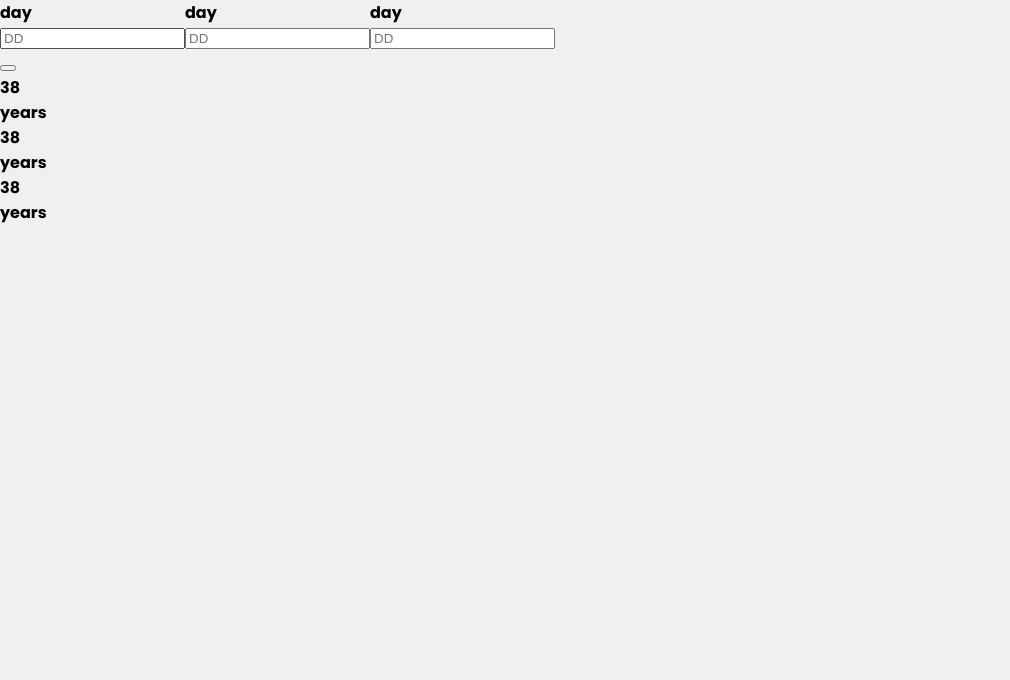
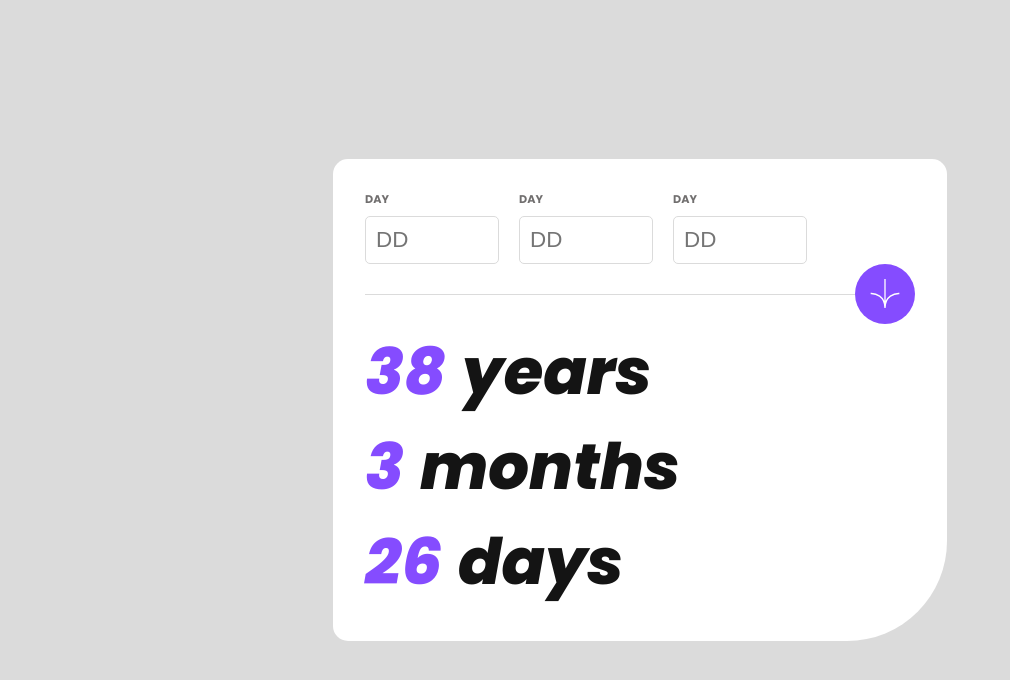
Before and after one commit to vincora/age-calculator, a React (Create React App) app: page / in a window 1280 px wide. Shown: the top 680 px of the page, without its empty margins (0-1010 px from the left). Built offline with nearby package versions, Linux system fonts and the light colour scheme.

Commit message:
scss modules styling

```diff
--- a/src/App.js
+++ b/src/App.js
@@ -2,6 +2,7 @@
 import './App.scss';
 import Input from './components/Input';
 import Result from './components/Result';
+import arrow from './icon-arrow.svg';
 
 function App() {
   return (
@@ -11,12 +12,19 @@ function App() {
         <Input />
         <Input />
       </ul>
-      <button className="calculator__button"></button>
-      <ul className="calculator__result">
-        <Result />
-        <Result />
-        <Result />
-      </ul>
+      <div className="calculator__button">
+        <div className="calculator__button-line"></div>
+        <button className="calculator__button-body">
+          <img src={arrow} alt="" />
+        </button>
+      </div>
+      <div className="calculator__result">
+        <Result
+        years = '38'
+        months = '3'
+        days = '26'
+        />
+      </div>
     </div>
   );
 }
--- a/src/App.scss
+++ b/src/App.scss
@@ -1,8 +1,14 @@
 @import url('https://fonts.googleapis.com/css2?family=Poppins:ital,wght@0,700;1,400;1,800&display=swap');
+@import './components/colors.scss';
+
+$button_width: 60px;
 
 body{
     font-family: 'Poppins', sans-serif;
-    background-color: hsl(0, 0%, 94%);
+    background-color: $light_grey;
+    position: relative;
+    height: 100vh;
+    width: 100%;
 }
 ul{
     list-style: none;
@@ -10,8 +16,45 @@ ul{
     padding: 0;
 }
 .calculator{
+    background-color: $white;
+    position: absolute;
+    top: 50%;
+    left: 50%;
+    transform: translate(-50%, -50%);
+    padding: 32px;
+    border-radius: 15px;
+    border-bottom-right-radius: 100px;
+    width: 550px;
+
     &__header{
         display: flex;
+        gap: 20px;
+    }
+    &__button{
+        position: relative;
+        height: $button_width;
+    }
+    &__button-body{
+        border: none;
+        background-color: $purple;
+        width: $button_width;
+        height: $button_width;
+        border-radius: 50%;
+        padding: 15px;
+        position: absolute;
+        right: 0;
+        cursor: pointer;
 
+        img{
+            width: 100%
+        }
+    }
+    &__button-line{
+        position: absolute;
+        top: calc($button_width / 2);
+        left: 0;
+        width: calc(100% - $button_width);
+        height: 1px;
+        background-color: $light_grey;
     }
 }
--- a/src/components/Input.js
+++ b/src/components/Input.js
@@ -1,12 +1,13 @@
-import React from 'react'
+import React from 'react';
+import styles from './Input.module.scss';
 
 const Input = () => {
   return (
-    <li className='calculator__header-item'>
-        <label className='input__label'>
+    <li className={styles.input}>
+      <label className={styles.input__label}>
         <div>day</div>
-        <input type="text" placeholder='DD' className='input'/>
-        </label>
+        <input type="text" placeholder='DD' className={styles.input__body}/>
+      </label>
     </li>
   )
 }
--- /dev/null
+++ b/src/components/Input.module.scss
@@ -0,0 +1,17 @@
+@import './colors.scss';
+
+.input{
+    color: $smokey_grey;
+    &__label{
+        text-transform: uppercase;
+        font-size: 0.7em;
+    }
+    &__body{
+        font-size: 2em;
+        width: 5em;
+        margin-top: 8px;
+        padding: 10px;
+        border: 1px solid $light_grey;
+        border-radius: 5px;
+    }
+}
--- a/src/components/Result.js
+++ b/src/components/Result.js
@@ -1,11 +1,22 @@
-import React from 'react'
+import React from 'react';
+import styles from './Result.module.scss';
 
-const Result = () => {
+const Result = ({years, months, days}) => {
   return (
-    <li className="result">
-        <div className="result__amount">38</div>
-        <div className="result__category">years</div>
-    </li>
+    <ul className={styles.result}>
+        <li className={styles.result__item}>
+          <div className={styles.result__amount}>{years}</div>
+          <div className={styles.result__category}>years</div>
+        </li>
+        <li className={styles.result__item}>
+          <div className={styles.result__amount}>{months}</div>
+          <div className={styles.result__category}>months</div>
+        </li>
+        <li className={styles.result__item}>
+          <div className={styles.result__amount}>{days}</div>
+          <div className={styles.result__category}>days</div>
+        </li>
+    </ul>
   )
 }
 
--- /dev/null
+++ b/src/components/Result.module.scss
@@ -0,0 +1,18 @@
+@import './colors.scss';
+
+.result{
+    &__item{
+        display: flex;
+        align-items: center;
+        gap: 0.25em;
+        font-size: 4em;
+        font-weight: 800;
+        font-style: italic;
+    }
+    &__amount{
+        color: $purple;
+    }
+    &__category{
+        color: $off_black;
+    }
+}
--- /dev/null
+++ b/src/components/colors.scss
@@ -0,0 +1,8 @@
+$purple: hsl(259, 100%, 65%);
+$light_red: hsl(0, 100%, 67%);
+
+$white: hsl(0, 0%, 100%);
+$off_white: hsl(0, 0%, 94%);
+$light_grey: hsl(0, 0%, 86%);
+$smokey_grey: hsl(0, 1%, 44%);
+$off_black: hsl(0, 0%, 8%);
```
Also changed, not shown: src/icon-arrow.svg (added).
